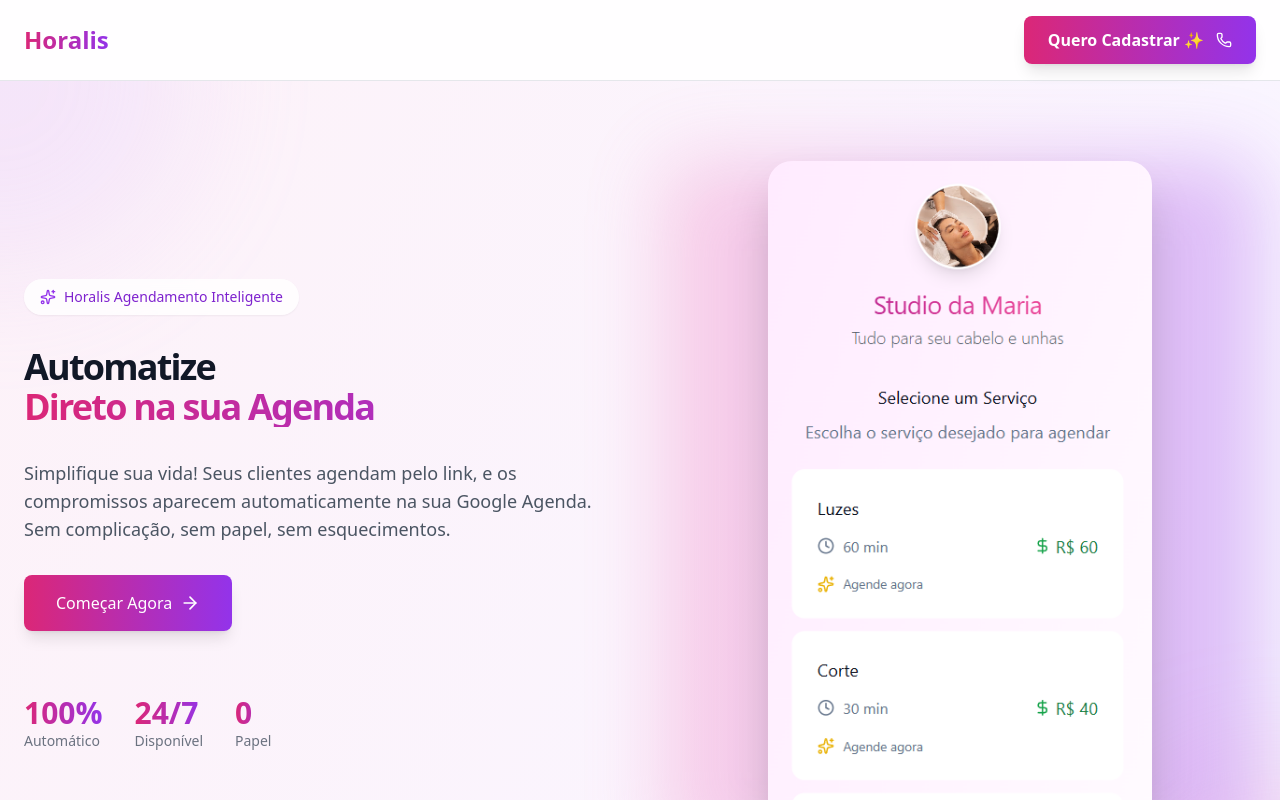
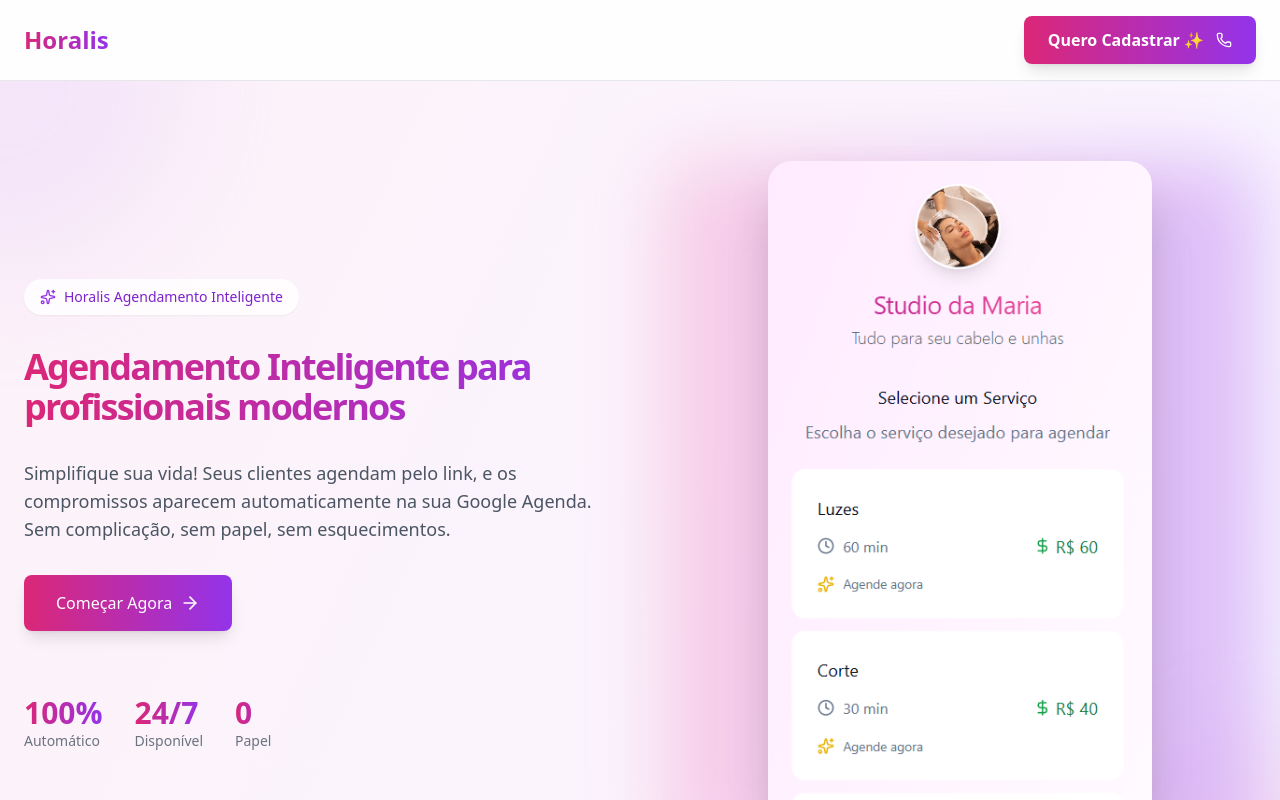
Before and after one commit to Raphahf6/agendador, a React (Vite) app: page / in a window 1280 px wide. Shown: the top 800 px of the page. Built offline with nearby package versions, Linux system fonts and the light colour scheme.

Commit message:
altera titulo hero landing

```diff
--- a/src/pages/LandingPage.jsx
+++ b/src/pages/LandingPage.jsx
@@ -58,9 +58,9 @@ export function LandingPage({ onGetStarted }) { // A prop onGetStarted não é m
               </div>
 
               <h1 className="text-3xl sm:text-5xl md:text-4xl font-bold tracking-tighter leading-tight text-gray-900"> {/* Cor de texto padrão */}
-                <span className="block">Automatize</span>
+
                 <span className="block bg-gradient-to-r from-pink-600 to-purple-600 bg-clip-text text-transparent">
-                  Direto na sua Agenda
+                  Agendamento Inteligente para profissionais modernos
                 </span>
               </h1>
 
```
